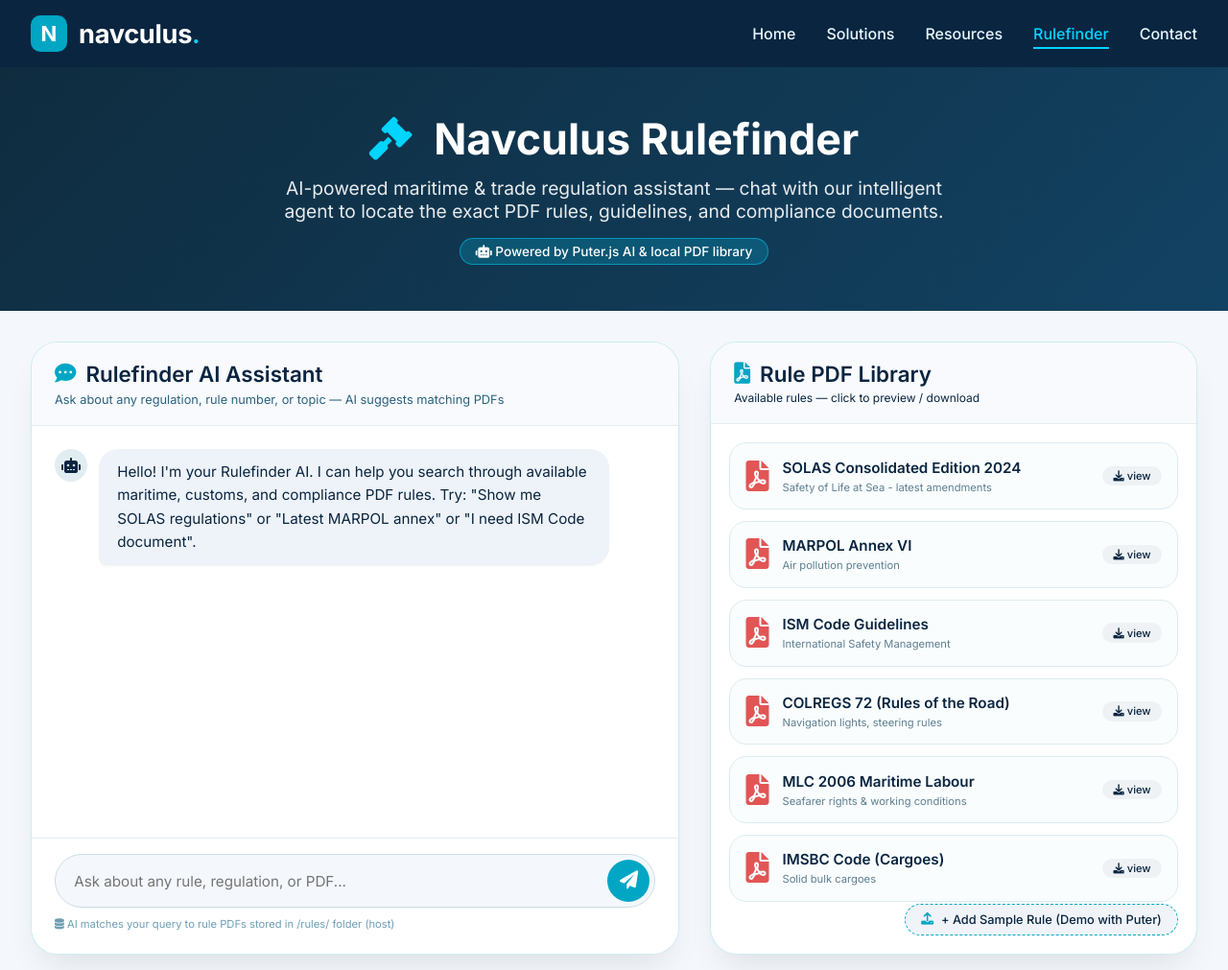
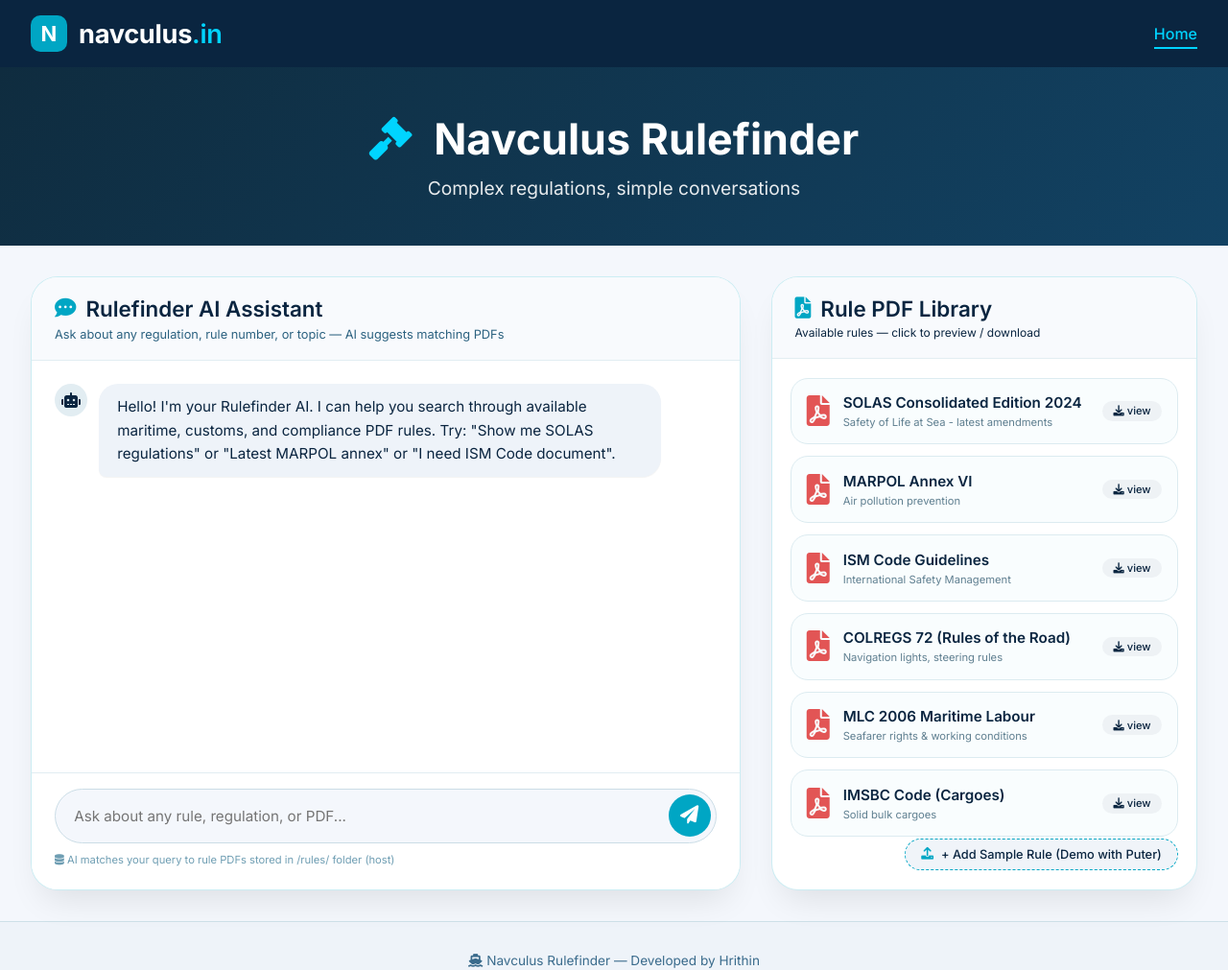
Before and after one commit to hrithint/hrithint.github.io, a plain HTML site: page tools/Rulefinder/navculus_rulefinder.html in a window 1280 px wide. Shown: the top 1011 px of the page at 96% size. Drawn offline with nearby package versions, Linux system fonts and the light colour scheme.

Commit message:
Update navculus_rulefinder.html

```diff
--- a/tools/Rulefinder/navculus_rulefinder.html
+++ b/tools/Rulefinder/navculus_rulefinder.html
@@ -144,7 +144,7 @@
     }
 
     .chat-panel {
-      flex: 1.2;
+      flex: 1.5;
       min-width: 280px;
       background: white;
       border-radius: 28px;
@@ -513,22 +513,17 @@
 <nav class="navbar">
   <div class="logo-area">
     <div class="logo-icon">N</div>
-    <div class="logo-text">navculus<span>.</span></div>
+    <div class="logo-text">navculus<span>.in</span></div>
   </div>
   <ul class="nav-links">
-    <li><a href="#">Home</a></li>
-    <li><a href="#">Solutions</a></li>
-    <li><a href="#">Resources</a></li>
-    <li><a href="#" class="active">Rulefinder</a></li>
-    <li><a href="#">Contact</a></li>
+    <li><a href="#" class="active">Home</a></li>
   </ul>
 </nav>
 
 <!-- Rulefinder specific hero -->
 <div class="rulefinder-hero">
   <h1><i class="fas fa-gavel"></i> Navculus Rulefinder</h1>
-  <p>AI-powered maritime & trade regulation assistant — chat with our intelligent agent to locate the exact PDF rules, guidelines, and compliance documents.</p>
-  <div class="badge-ai"><i class="fas fa-robot"></i> Powered by Puter.js AI & local PDF library</div>
+  <p>Complex regulations, simple conversations</p>
 </div>
 
 <div class="container">
@@ -572,7 +567,7 @@
 </div>
 
 <footer>
-  <i class="fas fa-ship"></i> Navculus Rulefinder — AI-assisted compliance discovery. All hosted PDFs reside in the page's host folder. Use Puter.js to manage and chat.
+  <i class="fas fa-ship"></i> Navculus Rulefinder — Developed by Hrithin
 </footer>
 
 <script>
```
